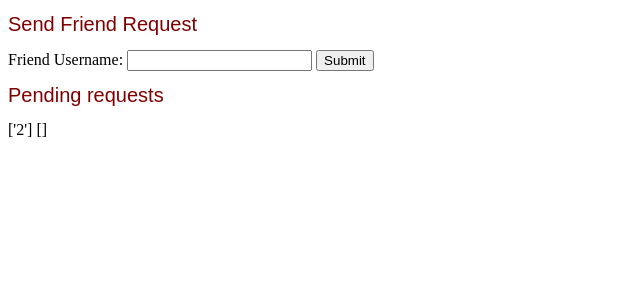
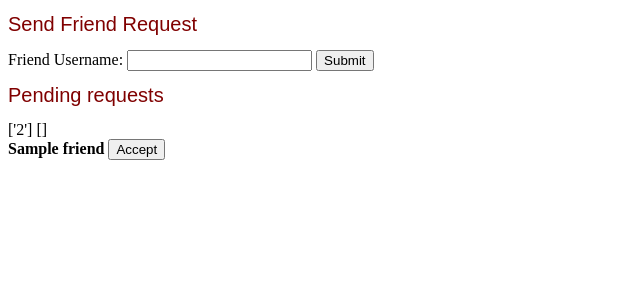
Before and after one commit to Acudo/website_dat_prototype, a Flask app: template website/templates/social.html in a window 1280 px wide. Shown: the part 59-359 px from the top of the page, without its empty margins (0-640 px from the left). Run offline with Flask 3, Linux system fonts and the light colour scheme; a user stored in the database is signed in; the template is opened without the code that fills it: most values are stand-ins (such as "Sample title", 1, 10 or a date in 2020).

Commit message:
partially add friend accepting

```diff
--- a/website/main.py
+++ b/website/main.py
@@ -105,16 +105,17 @@ def logout():
 # Friend List
 @app.route('/social', methods=["GET", "POST"])
 def social():
-    if request.method == "POST":
+    print(request)
+    if request.method == "POST" and "username" in request.form:
         receiver = Users.query.filter_by(
                 username = request.form.get("username")).first()
-        receiver.pending_friends = receiver.pending_friends + [current_user.id]
-        print(receiver.username)
-        #receiver.pending_friends.append(current_user.id)
-        print(current_user.username)
+        receiver.pending_friends = receiver.pending_friends + [current_user.username]
         db.session.add(receiver)
         db.session.commit()
-    return render_template("social.html")
+    elif request.method == "POST" and "":
+        pass
+
+    return render_template("social.html", pending_friends=current_user.pending_friends)
 
 
 # Runs the main script
--- a/website/templates/social.html
+++ b/website/templates/social.html
@@ -27,7 +27,13 @@
       <button type="submit">Submit</button>
     <h1>Pending requests</h1>
     <body>{{ current_user.pending_friends }}</body>
-    <body>{{ current_user.friends }}</body>
+    <body>{{ current_user.friends }}</body><br>
+    {% for friend in pending_friends %}
+    <form action="accept_friend" method="post">
+      <b>{{ friend }}</b>
+      <button type="{{ friend }}">Accept</button>
+    </form>
+    {% endfor %}
     </form>
   </body>
 </html>
```
Also changed, not shown: website/instance/data.db.
